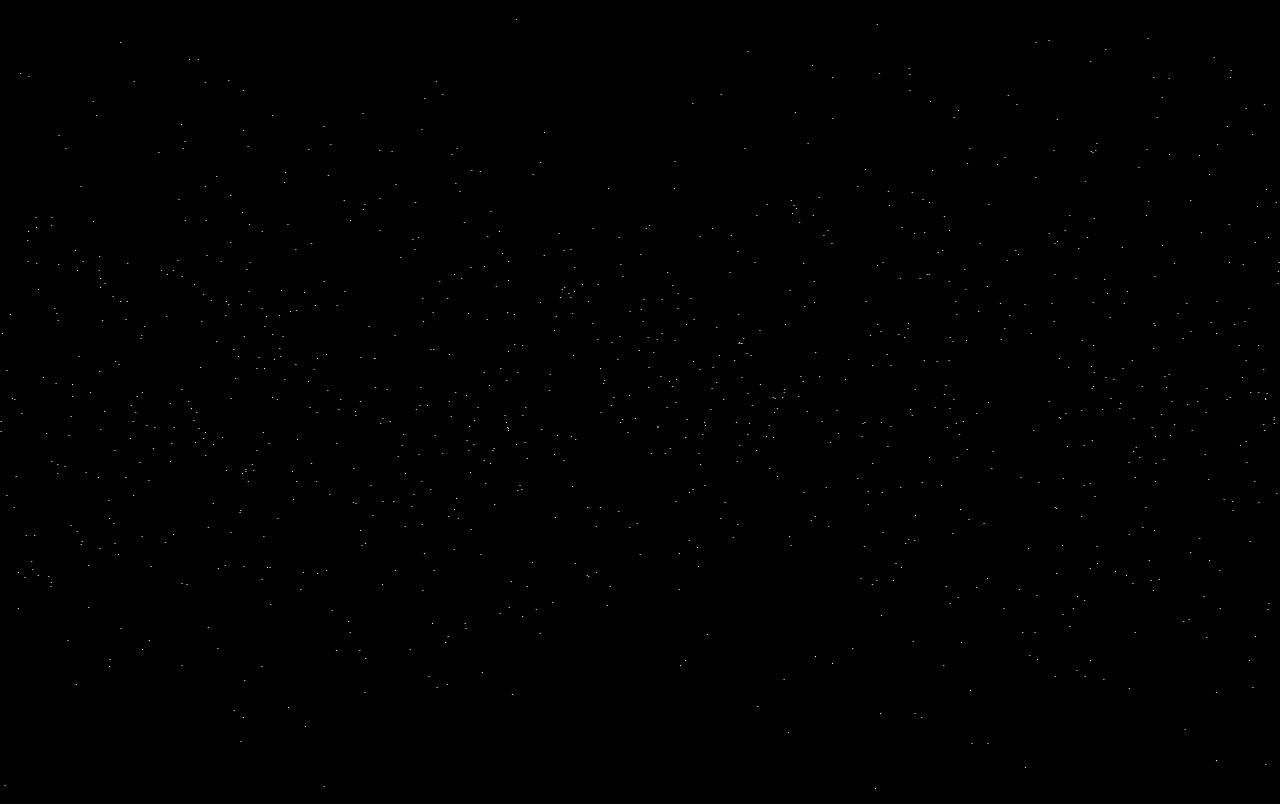
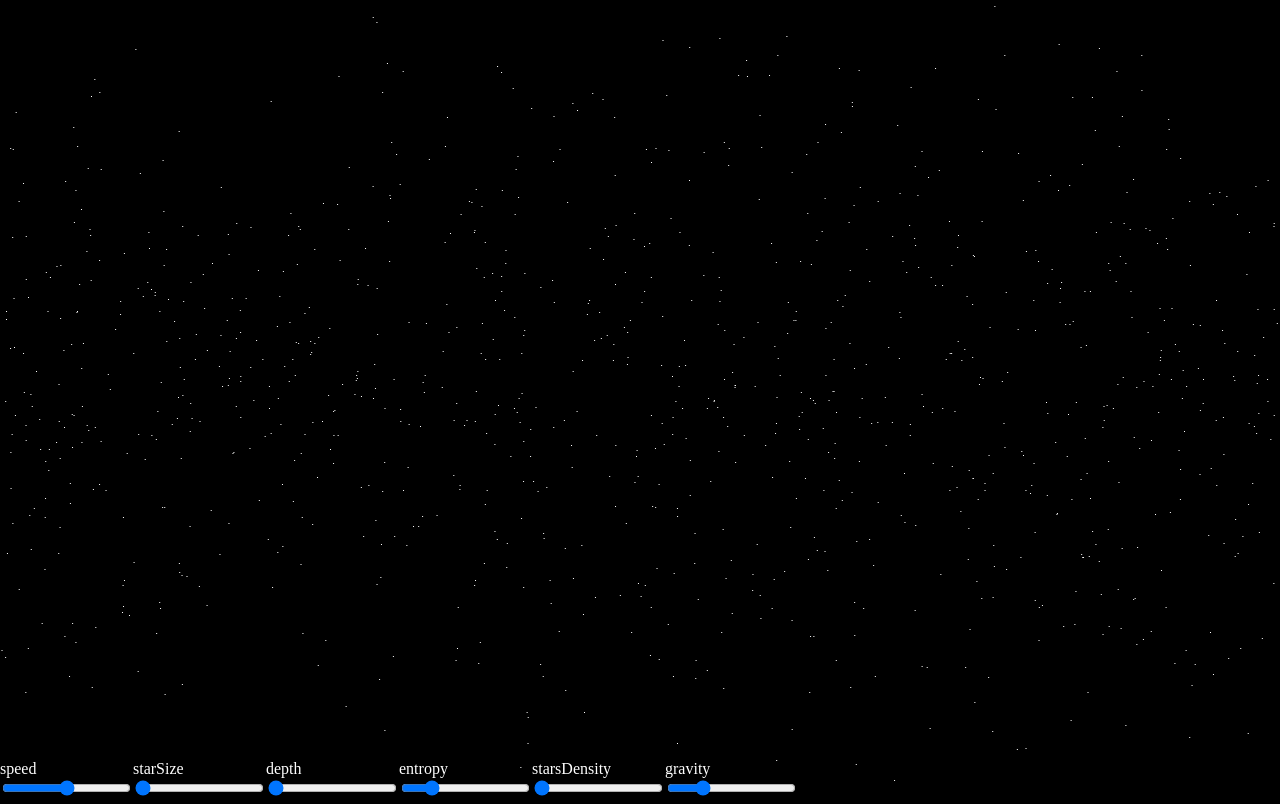
Before and after one commit to dubaua/dicepack, a website built with Parcel: page starField.html in a window 1280 px wide. Built offline with nearby package versions, Linux system fonts and the light colour scheme.

Commit message:
add playground sliders

```diff
--- a/starField.html
+++ b/starField.html
@@ -12,6 +12,24 @@
       overflow: hidden;
       margin: 0;
     }
+    .settings {
+      position: fixed;
+      bottom: 0;
+      left: 0;
+      right: 0;
+      z-index: 1;
+      display: flex;
+    }
+    .settings__slider {
+
+    }
+    .settings__label {
+      display: block;
+      color: white;
+    }
+    .settings__input {
+
+    }
   </style>
   <body>
     <canvas id="space"></canvas>
--- a/starField.js
+++ b/starField.js
@@ -1,15 +1,48 @@
 import { getDiceSet } from './index.js';
+import { create } from './render.js';
 
 const field = document.getElementById('space');
 const ctx = field.getContext('2d');
 const stars = {};
 
-// settings
-const speed = 1;
-const starSize = 1;
-const depth = 1;
-const entropy = 0.2;
-const starsDensity = 1e-3;
+const settings = {
+  speed: {
+    min: 1,
+    max: 5,
+    value: 3,
+    step: 0.5,
+  },
+  starSize: {
+    min: 1,
+    max: 5,
+    value: 1,
+    step: 1,
+  },
+  depth: {
+    min: 1,
+    max: 5,
+    value: 1,
+    step: 0.5,
+  },
+  entropy: {
+    min: 0,
+    max: 1,
+    value: 0.2,
+    step: 0.1,
+  },
+  starsDensity: {
+    min: 1e-3,
+    max: 1e-4,
+    value: 1e-3,
+    step: 1e-4,
+  },
+  gravity: {
+    min: 1,
+    max: 5,
+    value: 2,
+    step: 0.5,
+  },
+};
 
 let starIndex = 0;
 let numStars = 0;
@@ -26,9 +59,9 @@ class Star {
     this.y = yRange.roll();
 
     this.distance = Math.abs(this.y - screenCenterY) / screenCenterY;
-    this.acceleration = speed;
-    this.acceleration += depth * easingSinusoidalIn(this.distance);
-    this.acceleration += entropy - Math.random() * entropy;
+    this.acceleration = settings.speed.value;
+    this.acceleration += settings.depth.value * easingSinusoidalIn(this.distance);
+    this.acceleration += settings.entropy.value - Math.random() * settings.entropy.value;
 
     starIndex++;
     stars[starIndex] = this;
@@ -51,7 +84,7 @@ class Star {
     }
 
     ctx.fillStyle = this.color;
-    ctx.fillRect(this.x, this.y, starSize, starSize);
+    ctx.fillRect(this.x, this.y, settings.starSize.value, settings.starSize.value);
   }
 }
 
@@ -66,11 +99,11 @@ function draw() {
   if (screenHeight != window.innerHeight) {
     screenHeight = window.innerHeight;
     screenCenterY = Math.round(screenHeight / 2);
-    yRange = getDiceSet(`2d${Math.round(screenHeight / 2)}`);
+    yRange = getDiceSet(`${settings.gravity.value}d${Math.round((screenHeight / settings.gravity.value) + 1)}-${settings.gravity.value}`);
     field.height = screenHeight;
   }
 
-  starsToDraw = Math.ceil(screenWidth * screenHeight * starsDensity);
+  starsToDraw = Math.ceil(screenWidth * screenHeight * settings.starsDensity.value);
 
   ctx.fillStyle = `rgba(0, 0, 0, 1)`;
   ctx.fillRect(0, 0, field.width, field.height);
@@ -89,6 +122,36 @@ function draw() {
 
 requestAnimationFrame(draw);
 
+var settingsElement = create('div.settings', {}, Object.keys(settings).map(key => create('div.settings__slider', {}, [
+  [
+    'label.settings__label',
+    {
+      attributes: { for: key },
+      domProps: { innerHTML: key }
+    }
+  ],
+  [
+    'input.settings__input',
+    {
+      attributes: {
+        id: key,
+        type: 'range',
+        min: settings[key].min,
+        max: settings[key].max,
+        value: settings[key].value,
+        step: settings[key].step,
+      },
+      listeners: {
+        input(e) {
+          settings[key].value = Number(e.target.value);
+        }
+      }
+    }
+  ],
+])));
+
+document.body.appendChild(settingsElement);
+
 function easingSinusoidalIn(t) {
   return -Math.cos((t * Math.PI) / 2) + 1;
 }
```
